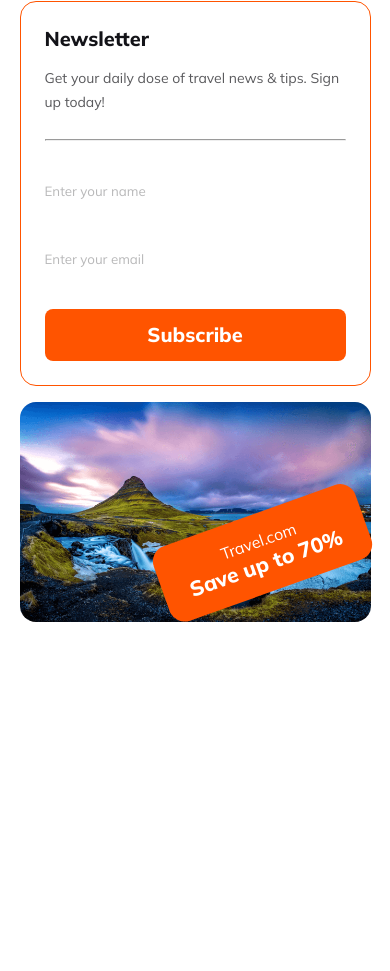
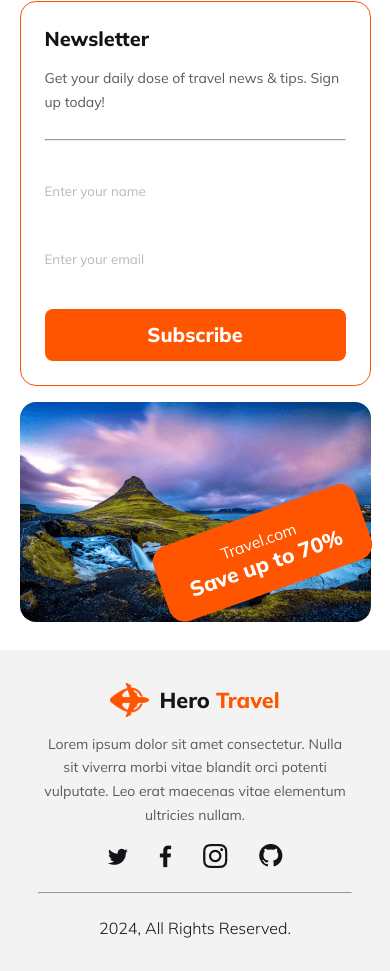
Before and after one commit to GaziFayaz/B9A2-Hero-Travel-main, a plain HTML site: page index.html in a window 390 px wide. Shown: the part 4213-5184 px from the top of the page. Before the commit the page ends 4863 px from the top, so only its background shows below. Drawn offline with Linux system fonts and the light colour scheme.

Commit message:
footer responsive and popular image fix

```diff
--- a/index.html
+++ b/index.html
@@ -159,7 +159,20 @@
             </div>
         </div>
     </main>
-    <!-- <footer></footer> -->
+    <footer>
+        <div class="footer-elements">
+            <div class="brand-div">
+                <img src="./Images/Group 40071 (2).png" alt="" class="brand-icon">
+                <h3 class="brand-name">Hero <span class="orange-title">Travel</span></h3>
+            </div>
+            <p class="footer-desc">Lorem ipsum dolor sit amet consectetur. Nulla sit viverra morbi vitae blandit orci
+                potenti vulputate. Leo erat maecenas vitae elementum ultricies nullam.
+            </p>
+                <img src="./Images/Social (1).png" alt="" class="icons">
+            <hr>
+            <p class="copyright">2024, All Rights Reserved.</p>
+        </div>
+    </footer>
 </body>
 
 </html>
--- a/styles/styles.css
+++ b/styles/styles.css
@@ -1,4 +1,4 @@
-@import url('https://fonts.googleapis.com/css2?family=Mulish:wght@400;700;800&display=swap');
+@import url('https://fonts.googleapis.com/css2?family=Mulish:wght@300;400;700;800&display=swap');
 
 *{
     margin: 0;
@@ -112,6 +112,12 @@ main{
     justify-content: space-between;
     /* align-items: center; */
     /* border: 2px solid red; */
+}
+
+.popular-tours-img{
+    width:100%;
+    height: auto;
+    object-fit: cover;
 }
 
 .popular-title{
@@ -355,7 +361,7 @@ main{
     margin-bottom: 24px;
 }
 
-hr{
+.newsletter-section hr{
     margin-bottom: 24px;
     background-color: rgba(19, 19, 24, 0.10);
 }
@@ -424,7 +430,69 @@ hr{
     font-weight: 800;
 }
 
+footer{
+    /* border: 2px solid red; */
+    height: 502px;
+    width: 100%;
+    background: rgba(19, 19, 24, 0.05);
+    display: flex;
+    flex-direction: column;
+    align-items: center;
+}
 
+.footer-elements{
+    height: 100%;
+    max-width: 50%;
+    display: flex;
+    flex-direction: column;
+    align-items: center;
+    justify-content: center;
+}
+
+.brand-div{
+    display: flex;
+    gap: 16px;
+    align-items: center;
+    margin-bottom: 16px;
+}
+
+.brand-icon{
+    height: 46.67px;
+}
+
+.brand-name{
+    color: #131318;
+    font-size: 2rem;
+    font-weight: 800;
+}
+
+.orange-title{
+    color: #FF5400;
+
+}
+
+.footer-desc{
+    color: #5A5A5D;
+    text-align: center;
+    line-height: 162.5%;
+    margin-bottom: 32px;
+}
+
+.icons{
+    margin-bottom: 50px;
+}
+
+footer hr{
+    background-color: rgba(19, 19, 24, .05);
+    margin-bottom: 50px;
+    width: 100%;
+}
+
+.copyright{
+    text-align: center;
+    color: #131318;
+    font-weight: 300;
+}
 
 @media only screen and (max-width: 600px) {
     main{
@@ -628,4 +696,38 @@ hr{
         font-weight: 800;
     }
 
+    footer{
+        height: auto;
+        padding: 33px 0;
+    }
+
+    .footer-elements{
+        max-width: 80%;
+    }
+
+    .brand-div{
+        gap:10px;
+    }
+
+    .brand-icon{
+        height: 33.51px;
+    }
+
+    .brand-name{
+        font-size: 1.35rem;
+    }
+
+    .footer-desc{
+        font-size: .875rem;
+        line-height: 171.43%;
+        margin-bottom: 16px;
+    }
+
+    .icons{
+        margin-bottom: 24px;
+    }
+
+    footer hr{
+        margin-bottom: 24px;
+    }
 }
```
Also changed, not shown: Images/Social (1).png (added), Images/Social.png (added).
